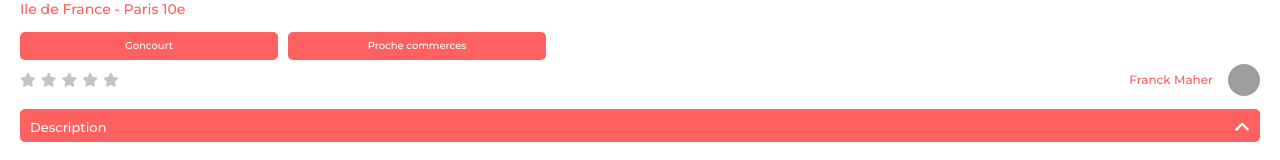
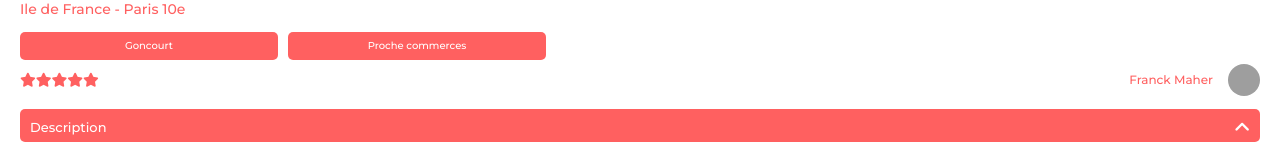
Before and after one commit to Apffou/Kasa, a React (Create React App) app: page /logement/0979876d in a window 1280 px wide. Shown: the part 134-294 px from the top of the page. Built offline with nearby package versions, Linux system fonts and the light colour scheme; grey boxes are pictures that could not be loaded.

Commit message:
Rating fonctionnelle sur les pages logements

```diff
--- a/src/Pages/Page.js
+++ b/src/Pages/Page.js
@@ -10,8 +10,15 @@ function Page() {
 
     const params = useParams();
     const logement = data.find((element) => element.id === params.idlogement);
-    console.log(logement)
-    console.log(logement.tags)
+    const stars = [];
+    for (let i = 1; i <= 5; i = i + 1) {
+        if (i <= logement.rating) {
+            stars.push(<Star rating />);
+        } else {
+            stars.push(<Star />);
+        }
+    }
+
     return (
 
         <section className="content-page">
@@ -25,8 +32,8 @@ function Page() {
                     <p>{logement.host.name} </p>
                     <img src={logement.host.picture} />
                 </div>
-                <div>
-                    <Star />
+                <div className='stars'>
+                    {stars}
                 </div>
             </div>
             <section className='dropdown-content'>
--- a/src/components/Star/Star.js
+++ b/src/components/Star/Star.js
@@ -1,16 +1,12 @@
 import './Star.scss';
-function Star() {
+function Star(params) {
 
+    let classStar = "fa-solid fa-star fa-sm" + (params.rating ? " star-active" : '');
     return (
-        <div className='star-content'>
-            <i className="fa-solid fa-star star-default fa-sm"></i>
-            <i className="fa-solid fa-star star-default fa-sm"></i>
-            <i className="fa-solid fa-star star-default fa-sm"></i>
-            <i className="fa-solid fa-star star-default fa-sm"></i>
-            <i className="fa-solid fa-star star-default fa-sm"></i>
-        </div>
+        <>
+            <i className={classStar} > </i >
+        </>
     )
-
 }
 
 export default Star;
--- a/src/components/Star/Star.scss
+++ b/src/components/Star/Star.scss
@@ -1,11 +1,6 @@
-.star-content {
+.fa-star {
 
-    display: flex;
-    gap: 5px;
-
-    .star-default {
-        color: #C4C4C4;
-    }
+    color: #C4C4C4;
 
 
 }
```
